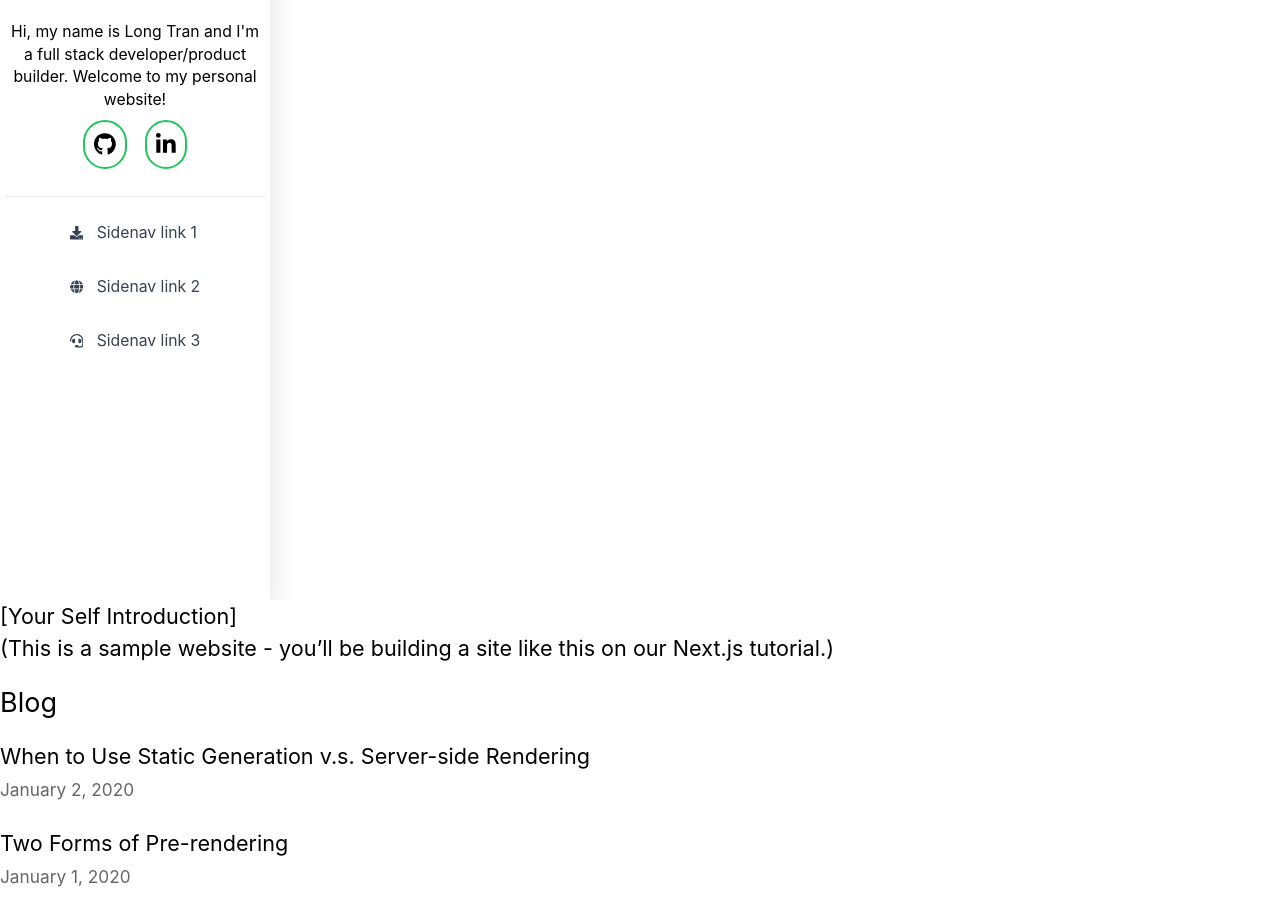
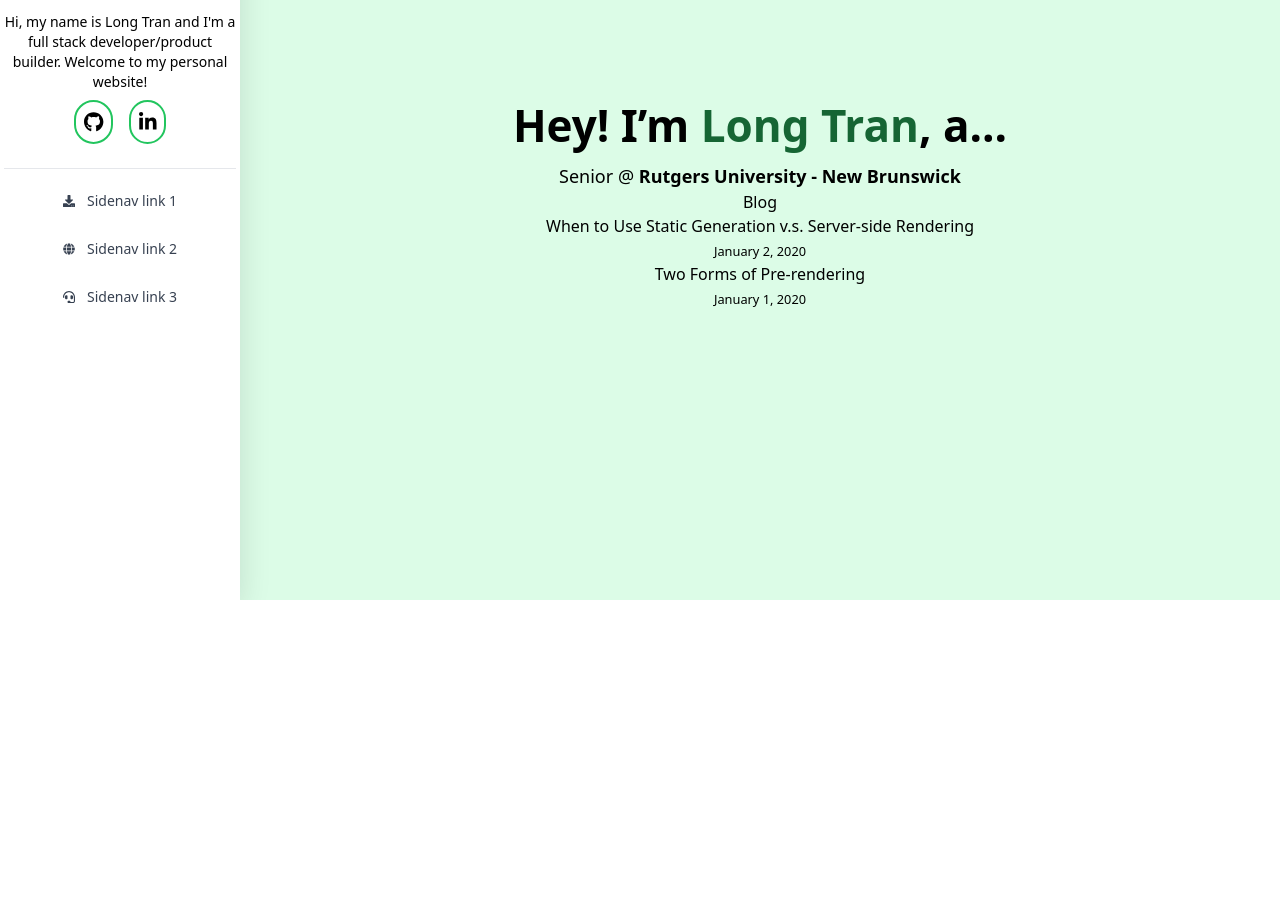
Before and after one commit to longtran1904/nextjs-blog, a Next.js app: page / in a window 1280 px wide. Shown: the part 200-1114 px from the top of the page. After the commit the page ends 800 px from the top, so only its background shows below. Built offline with nearby package versions, Linux system fonts and the light colour scheme.

Commit message:
add landing page

```diff
--- a/components/NavBar.js
+++ b/components/NavBar.js
@@ -8,7 +8,7 @@ import ContactBar from "./ContactBar";
 const authorName = "Long Tran";
 export default function NavBar(){
     return (
-        <div className="w-60 h-screen shadow-md bg-white px-1">
+        <div className="w-60 min-h-screen shadow-md bg-white px-1">
             {/* Name and Avatar */}
 
             <div className="relative py-4 h-auto flex flex-col items-center">
--- a/components/layout.js
+++ b/components/layout.js
@@ -1,11 +1,7 @@
 import Head from 'next/head'
-import Image from 'next/image';
-import styles from './layout.module.css'
-import utilStyles from '../styles/utils.module.css'
 import Link from 'next/link';
-import Header from './Header';
-import NavBar from './NavBar';
 import { dom } from "@fortawesome/fontawesome-svg-core";
+import NavBar from "./NavBar";
 
 const name = 'Long Tran';
 export const siteTitle = 'Next.js Sample Website';
@@ -26,49 +22,15 @@ export default function Layout({ children, home }) {
                 />
                 <meta name='og:title' content={siteTitle}/>
                 <meta name='twitter:card' content='summary_large_image'/>
+                <meta name="theme-color" content="#3a785b" />
                 <style type="text/css">{dom.css()}</style>
             </Head>
-                {/* <header className={styles.header}>
-                    {home ? (
-                        <>
-                            <Header/>
-                            <Image
-                                priority
-                                src="/images/profile.jpeg"
-                                className={utilStyles.borderCircle}
-                                height={144}
-                                width={144}
-                                alt="Page Title"
-                            />
-                            <h1 className={utilStyles.heading2Xl}>{name}</h1>
-
-                        </>
-                    ) : (
-                        <>
-                            <Link href="/">
-                            <Image
-                                priority
-                                src="/images/profile.jpeg"
-                                className={utilStyles.borderCircle}
-                                height={108}
-                                width={108}
-                                alt="Page Title"
-                            />
-                            </Link>
-                            <h2 className={utilStyles.headingLg}>
-                            <Link href="/" className={utilStyles.colorInherit}>
-                                {name}
-                            </Link>
-                            </h2>
-                        </>
-                    )}
-                </header> */}
-                <div className="relative min-h-screen flex flex-col">
-                    <NavBar/>
-                    <div className='flex-1 bg-white'>
+            <div className="relative min-h-screen flex flex-row bg-green-100">
+                <NavBar />
+                <div className='relative flex-1'>
                     <main>{children}</main>
                     {!home && (
-                            <div className={styles.backToHome}>
+                        <div>
                             <Link href="/">← Back to home</Link>
                         </div>
                     )}
--- /dev/null
+++ b/content/home.json
@@ -0,0 +1,9 @@
+{
+    "taglines": [
+        {
+            "position": "Senior",
+            "place": "Rutgers University - New Brunswick",
+            "website": "https://www.rutgers.edu/"
+        }
+    ]
+}
--- /dev/null
+++ b/pages/LandingPage.js
@@ -0,0 +1,57 @@
+
+import Link from 'next/link';
+import Date from '../components/date';
+
+export default function LandingPage({allPostsData, taglines}) {
+    return (
+        <div className='flex flex-col min-h-screen justify-center'>
+            <div className='relative mx-20 w-50 text-center py-20'>
+                <section>
+                    <h1 className="text-center leading-tight sm:leading-relaxed text-5xl sm:text-6xl font-semibold md:font-bold">
+                        Hey! I&rsquo;m <br className="sm:hidden" />
+                        <Link href="/about">
+                            <span className="text-green-800 ease-in-out duration-300 hover:[text-shadow:-2px_2px_black] hover:cursor-pointer">
+                            Long Tran
+                            </span>
+                        </Link>
+                        , a...
+                    </h1>
+                    <ul className="flex flex-col items-center">
+                        {taglines.map((tagline) => (
+                            <li
+                            key={tagline.position}
+                            className="leading-normal text-md sm:text-lg"
+                            >
+                            {tagline.position} @{' '}
+                            <a
+                                href={tagline.website}
+                                target="_blank"
+                                rel="noopener noreferrer"
+                                className="font-semibold sm:font-bold hover:underline"
+                            >
+                                {tagline.place}
+                            </a>
+                            </li>
+                        ))}
+                    </ul>
+                </section>
+
+                {/* Display blog posts */}
+                <section>
+                    <h2>Blog</h2>
+                    <ul>
+                    {allPostsData.map(({ id, date, title }) => (
+                        <li key={id}>
+                        <Link href={`/posts/${id}`}>{title}</Link>
+                        <br />
+                        <small >
+                            <Date dateString={date} />
+                        </small>
+                        </li>
+                    ))}
+                    </ul>
+                </section>
+        </div>
+      </div>
+    )
+}
--- a/pages/_app.js
+++ b/pages/_app.js
@@ -1,7 +1,8 @@
 import '../styles/globals.css';
-import '../styles/index.css';
 import { config } from "@fortawesome/fontawesome-svg-core";
 
+// Disable the automatic insertion of CSS into head of document
+// Because we fixed to render on server side using dom.css from fontawesome
 config.autoAddCss = false;
 
 export default function App({ Component, pageProps }) {
--- a/pages/index.js
+++ b/pages/index.js
@@ -1,49 +1,27 @@
 import Head from 'next/head'
 import Layout, { siteTitle } from '../components/layout';
-import utilStyles from '../styles/utils.module.css';
 import { getSortedPostsData } from '../lib/posts';
-import Link from 'next/link';
-import Date from '../components/date';
+import HomeData from '../content/home.json'
+
+import LandingPage from './LandingPage';
 
 export async function getStaticProps(){
   const allPostsData = getSortedPostsData();
   return{
     props: {
       allPostsData,
+      taglines: HomeData.taglines,
     },
   }
 }
 
-export default function Home( {allPostsData} ) {
+export default function Home( {allPostsData, taglines} ) {
   return (
     <Layout home>
       <Head>
         <title>{siteTitle}</title>
       </Head>
-      <section className={utilStyles.headingMd}>
-        <p>[Your Self Introduction]</p>
-        <p>
-          (This is a sample website - you’ll be building a site like this on{' '}
-          <a href="https://nextjs.org/learn">our Next.js tutorial</a>.)
-        </p>
-      </section>
-
-      {/* Display blog posts */}
-      <section className={`${utilStyles.headingMd} ${utilStyles.padding1px}`}>
-        <h2 className={utilStyles.headingLg}>Blog</h2>
-        <ul className={utilStyles.list}>
-          {allPostsData.map(({ id, date, title }) => (
-            <li className={utilStyles.listItem} key={id}>
-              <Link href={`/posts/${id}`}>{title}</Link>
-              <br />
-              <small className={utilStyles.lightText}>
-                <Date dateString={date} />
-              </small>
-            </li>
-          ))}
-        </ul>
-      </section>
-
+      <LandingPage allPostsData={allPostsData} taglines={taglines}/>
     </Layout>
   )
 }
--- a/styles/globals.css
+++ b/styles/globals.css
@@ -1,27 +1,3 @@
-html,
-body {
-  padding: 0;
-  margin: 0;
-  font-family: -apple-system, BlinkMacSystemFont, Segoe UI, Roboto, Oxygen, Ubuntu,
-    Cantarell, Fira Sans, Droid Sans, Helvetica Neue, sans-serif;
-  line-height: 1.6;
-  font-size: 18px;
-}
-
-* {
-  box-sizing: border-box;
-}
-
-a {
-  color: #0070f3;
-  text-decoration: none;
-}
-
-a:hover {
-  text-decoration: underline;
-}
-
-img {
-  max-width: 100%;
-  display: block;
-}
+@tailwind base;
+@tailwind components;
+@tailwind utilities;
--- a/styles/index.css
+++ /dev/null
@@ -1,3 +0,0 @@
-@tailwind base;
-@tailwind components;
-@tailwind utilities;
--- a/styles/utils.module.css
+++ /dev/null
@@ -1,52 +0,0 @@
-.heading2Xl {
-    font-size: 2.5rem;
-    line-height: 1.2;
-    font-weight: 800;
-    letter-spacing: -0.05rem;
-    margin: 1rem 0;
-  }
-
-  .headingXl {
-    font-size: 2rem;
-    line-height: 1.3;
-    font-weight: 800;
-    letter-spacing: -0.05rem;
-    margin: 1rem 0;
-  }
-
-  .headingLg {
-    font-size: 1.5rem;
-    line-height: 1.4;
-    margin: 1rem 0;
-  }
-
-  .headingMd {
-    font-size: 1.2rem;
-    line-height: 1.5;
-  }
-
-  .borderCircle {
-    border-radius: 9999px;
-  }
-
-  .colorInherit {
-    color: inherit;
-  }
-
-  .padding1px {
-    padding-top: 1px;
-  }
-
-  .list {
-    list-style: none;
-    padding: 0;
-    margin: 0;
-  }
-
-  .listItem {
-    margin: 0 0 1.25rem;
-  }
-
-  .lightText {
-    color: #666;
-  }
```
Also changed, not shown: styles/Home.module.css (deleted, +0 -91 lines). Lines whose indentation alone changed are shown as unchanged.
